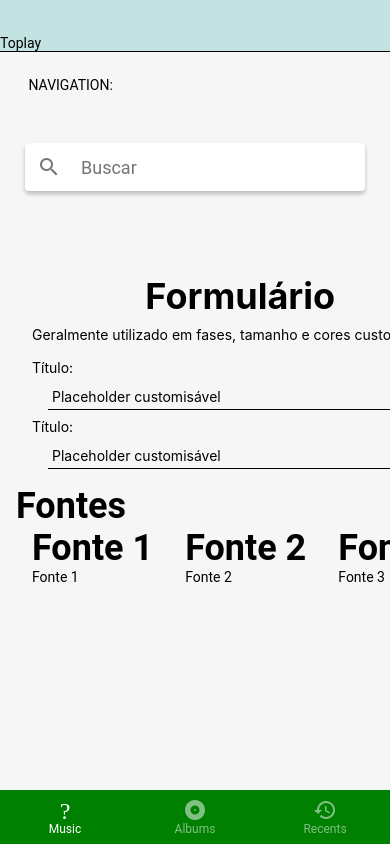
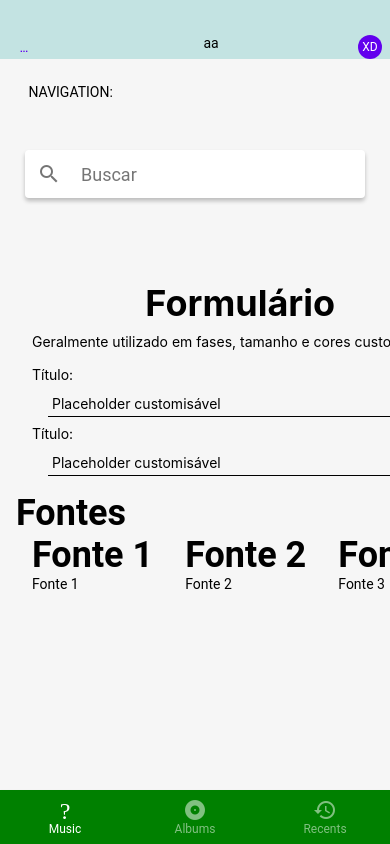
Before and after one commit to salomaozao/toplay, a React Native app: screen / in a window 390 px wide. Built offline with nearby package versions, Linux system fonts and the light colour scheme; grey boxes are pictures that could not be loaded.

Commit message:
ProductView - detalhes 1

```diff
--- a/pages/generalComponents/header.js
+++ b/pages/generalComponents/header.js
@@ -1,20 +1,26 @@
 import React from "react"
 import { View } from "react-native"
-import { Text } from "react-native-paper"
+import { Avatar, Text, Button } from "react-native-paper"
 import styles from "../../styles/styles"
 
 const Header = () => (
-	<View style={[styles.bgPrimary, styles.textCenter]}>
+	<View style={styles.bgPrimary}>
 		<View
 			style={[
-				styles.borderBottom,
-				styles.borderDark,
-				styles.textCenter,
-				styles.centerX,
-				{ marginTop: 35 },
+				{ marginTop: 35, justifyContent: "space-between" },
+				styles.row,
 			]}
 		>
-			<Text>Toplay</Text>
+			{/* <Text style={styles.textCenter}>aa</Text> */}
+			<View>
+				<Button icon="settings-helper"></Button>
+			</View>
+			<View>
+				<Text>aa</Text>
+			</View>
+			<View style={styles.mr2}>
+				<Avatar.Text size={24} label="XD" />
+			</View>
 		</View>
 	</View>
 )
--- a/pages/productExibition/index.js
+++ b/pages/productExibition/index.js
@@ -25,7 +25,7 @@ const ProductView = () => {
 	return (
 		<ScrollView
 			style={{
-				height: Dimensions.get("window").height - 72,
+				height: Dimensions.get("window").height - 95,
 			}}
 		>
 			<PopupDialog
@@ -35,7 +35,7 @@ const ProductView = () => {
 			/>
 			<View
 				style={{
-					marginBottom: 10,
+					marginBottom: 15,
 				}}
 			>
 				<View style={[styles.mx2]}>
```
